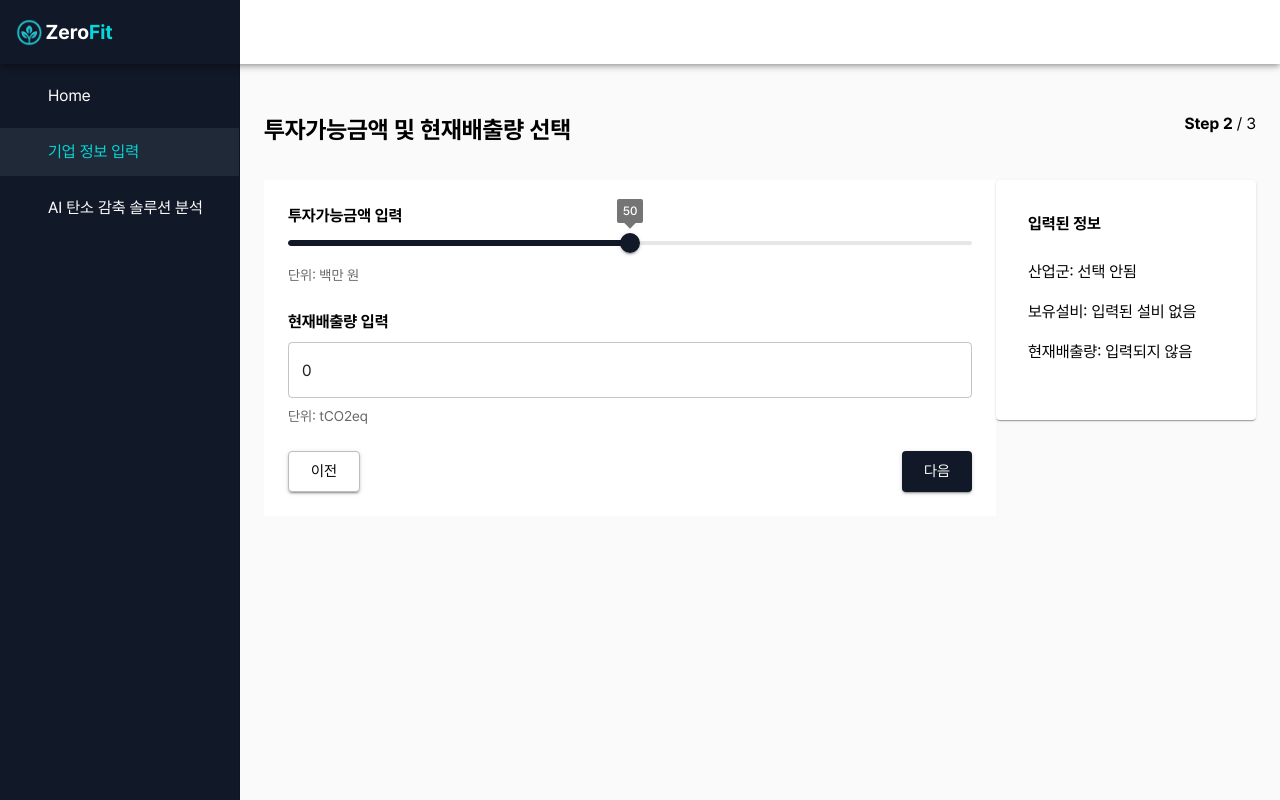
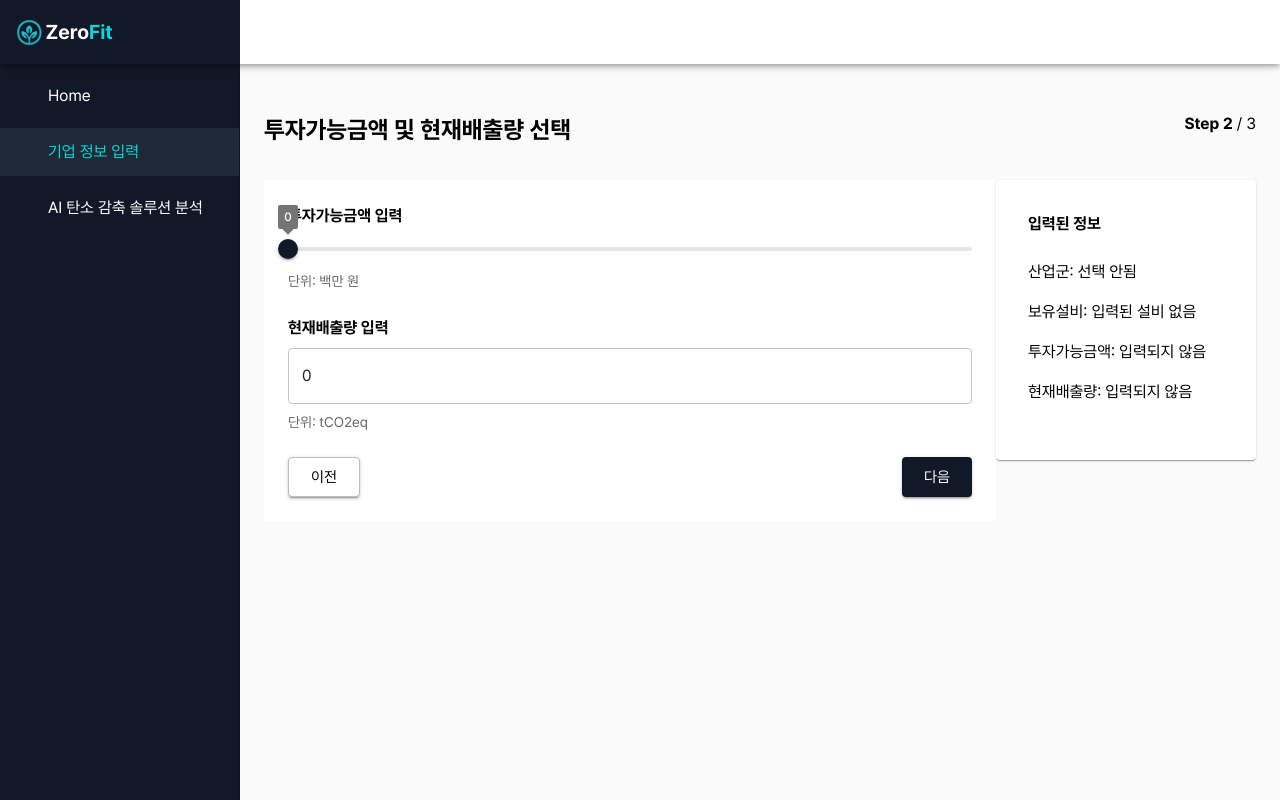
Before and after one commit to 2025-KGU-Capstone-Design/zerofit_frontend, a React (Vite) app: page /company-info/step2 in a window 1280 px wide. Built offline with nearby package versions, Linux system fonts and the light colour scheme; some icons are missing.

Commit message:
refactor: BaseSliderInput에 onChange 속성 추가 및 투자가능금액 입력 시 InfoPreviewCard에 상태 표시 기능 추가

```diff
--- a/src/ui/pages/companyInputPage/common/BaseSliderInput.tsx
+++ b/src/ui/pages/companyInputPage/common/BaseSliderInput.tsx
@@ -1,3 +1,4 @@
+import {useCallback} from 'react'
 import {Typography, Slider, Box} from '@mui/material'
 import {styled} from '@mui/material/styles'
 
@@ -14,36 +15,49 @@ const StyledSlider = styled(Slider)(({theme}) => ({
 interface BaseSliderInputProps {
     label: string
     unit: string
-    defaultValue: number
+    /** 슬라이더 값 (undefined일 때 최소값 사용) */
+    value?: number
+    /** 값 변경 시 호출, 새로운 값이 인자로 넘어옴 */
+    onChange: (value: number) => void
     min: number
     max: number
     step?: number
+    /** valueLabelFormat 커스텀 */
     valueLabelFormat?: (value: number) => string
-    value?: number | number[]
 }
 
+// 슬라이더 기반 입력 컴포넌트
 const BaseSliderInput = ({
     label,
     unit,
-    defaultValue,
+    value,
+    onChange,
     min,
     max,
     step,
     valueLabelFormat,
-    value,
-}: BaseSliderInputProps) => (
-    <Box>
-        <Typography variant='subtitle1' fontWeight='bold'>
+}: BaseSliderInputProps) => {
+    // Slider의 onChange 이벤트 핸들러
+    const handleChange = useCallback(
+        (_event: Event, newValue: number | number[]) => {
+            if (typeof newValue === 'number') onChange(newValue)
+        },
+        [onChange]
+    )
+
+    return (
+        <Box sx={{width: '100%', mb: 2}}>
+            <Typography variant='subtitle1' fontWeight='bold' gutterBottom>
                 {label}
             </Typography>
             <StyledSlider
-            defaultValue={defaultValue}
+                value={value ?? min}
+                onChange={handleChange}
                 min={min}
                 max={max}
                 step={step}
                 valueLabelDisplay='on'
                 valueLabelFormat={valueLabelFormat}
-            value={value}
                 aria-label={label}
             />
             <Typography variant='body2' color='text.secondary'>
@@ -51,5 +65,6 @@ const BaseSliderInput = ({
             </Typography>
         </Box>
     )
+}
 
 export default BaseSliderInput
--- a/src/ui/pages/companyInputPage/common/InfoPreviewCard.tsx
+++ b/src/ui/pages/companyInputPage/common/InfoPreviewCard.tsx
@@ -10,6 +10,9 @@ const InfoPreviewCard = ({step}: InfoPreviewCardProps) => {
     const industry = useCompanyInputStore((state) => state.industry)
     const ownedFacilities = useCompanyInputStore(
         (state) => state.ownedFacilities
+    )
+    const investmentBudget = useCompanyInputStore(
+        (state) => state.investmentBudget
     )
     const currentEmission = useCompanyInputStore(
         (state) => state.currentEmission
@@ -48,6 +51,14 @@ const InfoPreviewCard = ({step}: InfoPreviewCardProps) => {
                     {step >= 2 && (
                         <>
                             <Typography variant='body1' sx={{mb: 2}}>
+                                투자가능금액:{' '}
+                                {investmentBudget != null
+                                    ? investmentBudget
+                                        ? `${investmentBudget.toLocaleString()} 백만 원`
+                                        : '0원'
+                                    : '입력되지 않음'}
+                            </Typography>
+                            <Typography variant='body1' sx={{mb: 2}}>
                                 현재배출량:{' '}
                                 {currentEmission
                                     ? `${currentEmission.toLocaleString()} tCO₂`
--- a/src/ui/pages/companyInputPage/companyInputPage2/CompanyInputPage2.tsx
+++ b/src/ui/pages/companyInputPage/companyInputPage2/CompanyInputPage2.tsx
@@ -15,6 +15,12 @@ const CompanyInputPage2 = () => {
     const setCurrentEmission = useCompanyInputStore(
         (state) => state.setCurrentEmission
     )
+    const investmentBudget = useCompanyInputStore(
+        (state) => state.investmentBudget
+    )
+    const setInvestmentBudget = useCompanyInputStore(
+        (state) => state.setInvestmentBudget
+    )
     return (
         <Container sx={{mt: 14}}>
             <Stack spacing={4}>
@@ -27,9 +33,10 @@ const CompanyInputPage2 = () => {
                         <BaseSliderInput
                             label='투자가능금액 입력'
                             unit='백만 원'
-                            defaultValue={50}
                             min={0}
                             max={100}
+                            value={investmentBudget}
+                            onChange={setInvestmentBudget}
                         />
                         <CommonInput
                             label='현재배출량 입력'
```
Lines whose indentation alone changed are shown as unchanged.
